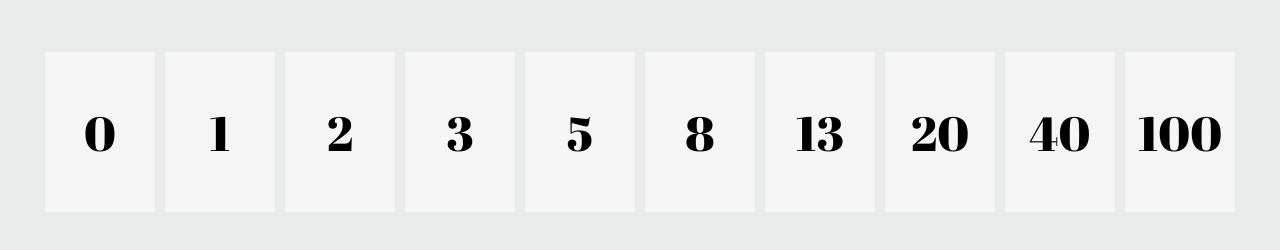
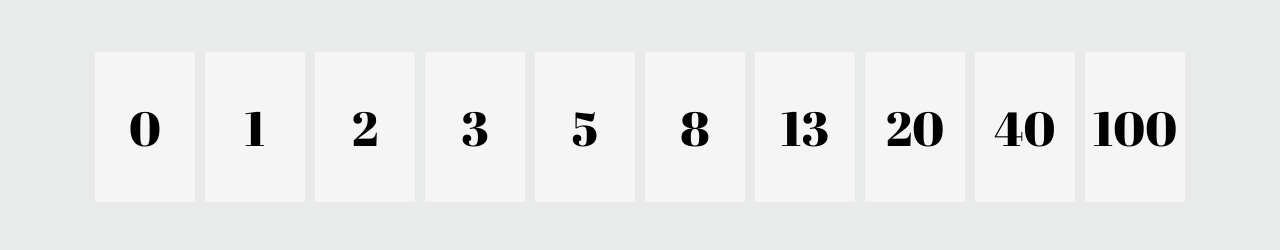
Before and after one commit to dbaettig/Planning-poker, a plain HTML site: page index.html in a window 1280 px wide. Shown: the part 118-368 px from the top of the page. Drawn offline with nearby package versions, Linux system fonts and the light colour scheme; files that its build step writes are made by us from their sources.

Commit message:
button width change

```diff
--- a/sass/_mobile.scss
+++ b/sass/_mobile.scss
@@ -18,8 +18,8 @@ h1{
 }
 
 button{
-    height:160px;
-    width:110px;
+    height:150px;
+    width:100px;
     margin:5px;
     border:none;
     border-style:none;
```
